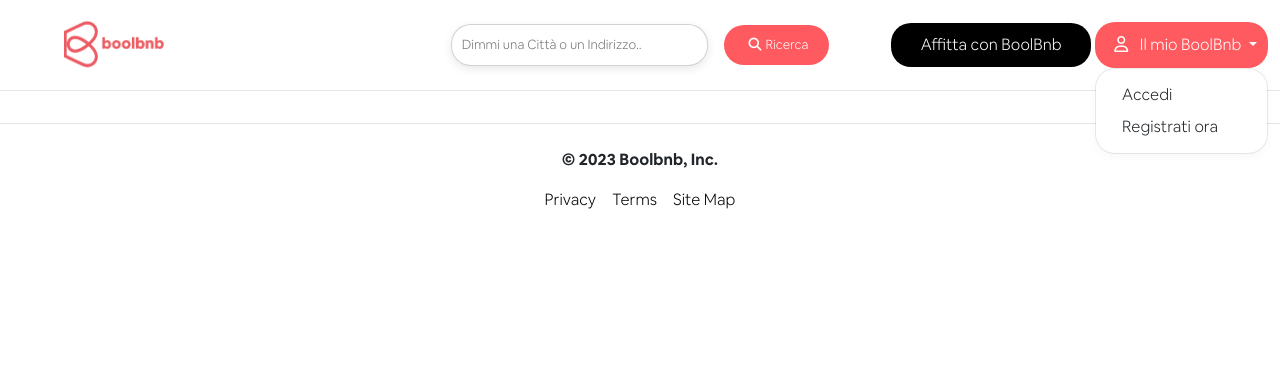
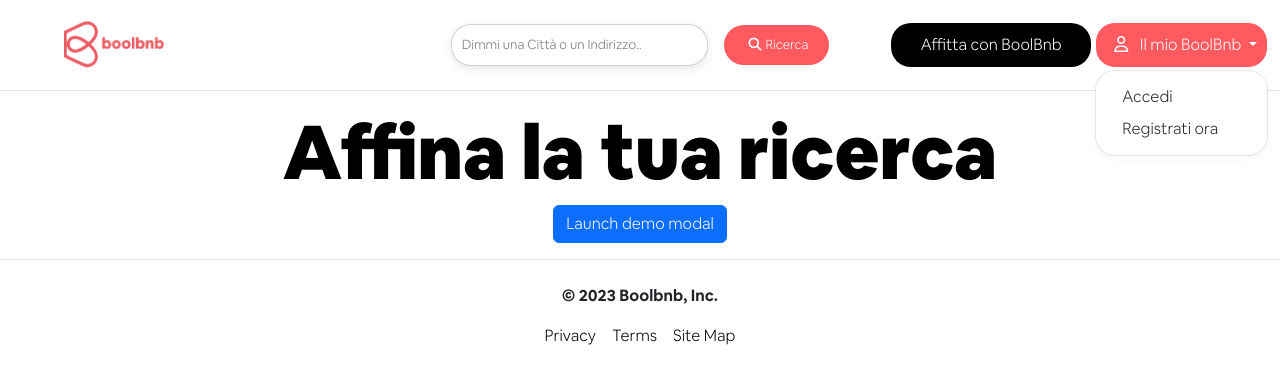
Before and after one commit to fabioSirigu/frontoffice_boolbnb, a Vue app: page /search in a window 1280 px wide. Both pictures are taken after a click on the button "Il mio BoolBnb". Shown: the top 384 px of the page. Built offline with nearby package versions, Linux system fonts and the light colour scheme.

Commit message:
Fixed header and wip search

```diff
--- a/index.html
+++ b/index.html
@@ -10,8 +10,5 @@
   <body>
     <div id="app"></div>
     <script type="module" src="/src/main.js"></script>
-    <script src="https://code.jquery.com/jquery-3.3.1.slim.min.js" integrity="sha384-q8i/X+965DzO0rT7abK41JStQIAqVgRVzpbzo5smXKp4YfRvH+8abtTE1Pi6jizo" crossorigin="anonymous"></script>
-    <script src="https://cdn.jsdelivr.net/npm/popper.js@1.14.3/dist/umd/popper.min.js" integrity="sha384-ZMP7rVo3mIykV+2+9J3UJ46jBk0WLaUAdn689aCwoqbBJiSnjAK/l8WvCWPIPm49" crossorigin="anonymous"></script>
-    <script src="https://cdn.jsdelivr.net/npm/bootstrap@4.1.3/dist/js/bootstrap.min.js" integrity="sha384-ChfqqxuZUCnJSK3+MXmPNIyE6ZbWh2IMqE241rYiqJxyMiZ6OW/JmZQ5stwEULTy" crossorigin="anonymous"></script>
   </body>
 </html>
--- a/src/assets/scss/style.scss
+++ b/src/assets/scss/style.scss
@@ -113,5 +113,4 @@ body {
         font-size: 12px;
     }
 
-
 }
--- a/src/components/HeaderContent.vue
+++ b/src/components/HeaderContent.vue
@@ -97,7 +97,7 @@ export default {
             '/' +
             this.radius
           );
-          this.$router.replace({ name: 'search', query: { results: response.data } });
+          this.$router.replace({ name: 'search', params: { cityName: this.query }, query: { results: response.data } });
       } catch (error) {
         console.error(error);
       }
@@ -133,7 +133,9 @@ export default {
                 </li>
               </ul>
             </div>
-            <a class="search_button" @click="searchHomesAndSearch()"><span><i
+            <a class="search_button" v-if="this.query.length < 1"><span><i
+                  class="fa-solid fa-magnifying-glass px-1"></i></span>Ricerca</a>
+            <a class="search_button" v-else @click="searchHomesAndSearch()"><span><i
                   class="fa-solid fa-magnifying-glass px-1"></i></span>Ricerca</a>
           </div>
         </div>
@@ -142,17 +144,22 @@ export default {
             <a class="affitta_header" :href="this.api_url + '/admin/homes/create'">Affitta con BoolBnb</a>
             <div class="user_dropdown_wrapper">
               <div class="user_dropdown_elements">
-                <div class="btn-group">
-                  <button type="button" class="btn user_header dropdown-toggle" data-toggle="dropdown"
-                    aria-haspopup="true" aria-expanded="false">
+                <div class="dropdown">
+                <div class="dropdown">
+                  <button class="btn user_header dropdown-toggle" type="button" data-bs-toggle="dropdown" aria-expanded="false">
                     <i class="fa-regular fa-user px-2"></i>
                     Il mio BoolBnb
-                  </button>
-                  <div class="dropdown-menu dropdown_user">
-                    <a class="dropdown-item dropdown_user_item" :href="`${this.api_url}/login`">Accedi</a>
-                    <a class="dropdown-item dropdown_user_item" :href="`${this.api_url}/register`">Registrati
-                      ora</a>
-                  </div>
+                    </button>
+                    <ul class="dropdown-menu dropdown dropdown_user">
+                      <li>
+                        <a class="dropdown-item dropdown_user_item" :href="`${this.api_url}/login`">Accedi</a>
+                      </li>
+                      <li>
+                        <a class="dropdown-item dropdown_user_item" :href="`${this.api_url}/register`">Registrati
+                          ora</a>
+                      </li>
+                    </ul>
+                </div>
                 </div>
               </div>
             </div>
--- a/src/components/MainContent.vue
+++ b/src/components/MainContent.vue
@@ -102,7 +102,7 @@ export default {
     </div>
 </template>
 
-<style lang="scss" scoped>
+<style lang="scss">
 .main_title {
     color: black;
     font-weight: 800;
--- a/src/main.js
+++ b/src/main.js
@@ -1,7 +1,7 @@
 import { createApp, reactive } from 'vue'
 import './assets/scss/style.scss'
 import { router } from './router';
-import '../node_modules/bootstrap/js/src/dropdown';
+import * as bootstrap from 'bootstrap';
 import App from './App.vue'
 
 export const store = reactive({
--- a/src/views/SearchResults.vue
+++ b/src/views/SearchResults.vue
@@ -10,7 +10,8 @@ export default {
       api_url: store.api_base_url,
       results: [],
       error: '',
-      max: 30
+      max: 30,
+      cityName: ''
     };
   },
   props: [
@@ -18,6 +19,7 @@ export default {
   ],
   created() {
     this.results = this.$route.query.results;
+    this.cityName = this.$route.params.cityName;
   },
   methods : {
     imageConverter(way) {
@@ -38,8 +40,39 @@ export default {
 </script>
 
 <template>
+<div>
   <div class="search_results_wrapper">
     <div class="search_results_elements py-3">
+      <div class="titles_wrapper">
+        <div class="titles_elements text-center">
+          <h1 class="main_title black">
+              Affina la tua ricerca
+          </h1>
+          <!-- Button trigger modal -->
+          <button type="button" class="btn btn-primary" data-bs-toggle="modal" data-bs-target="#exampleModal">
+            Launch demo modal
+          </button>
+
+          <!-- Modal -->
+          <div class="modal fade" id="exampleModal" tabindex="-1" aria-labelledby="exampleModalLabel" aria-hidden="true">
+            <div class="modal-dialog">
+              <div class="modal-content">
+                <div class="modal-header">
+                  <h1 class="modal-title fs-5" id="exampleModalLabel">Modal title</h1>
+                  <button type="button" class="btn-close" data-bs-dismiss="modal" aria-label="Close"></button>
+                </div>
+                <div class="modal-body">
+                  ...
+                </div>
+                <div class="modal-footer">
+                  <button type="button" class="btn btn-secondary" data-bs-dismiss="modal">Close</button>
+                  <button type="button" class="btn btn-primary">Save changes</button>
+                </div>
+              </div>
+            </div>
+          </div>
+        </div>
+      </div>
       <div class="row align-items-center align-content-start">
           <div class="col-12 col-sm-12 col-md-6 col-lg-6 col-xl-6 col-xxl-3 text-center" v-for="home in filteredHomes">
               <div class="single_home_contents p-2">
@@ -57,6 +90,16 @@ export default {
         </div>
     </div>
   </div>
+</div>
+<!-- <div>
+  <div class="titles_wrapper">
+      <div class="titles_elements text-center">
+        <h1 class="main_title black">
+            Effettua la tua Ricerca
+        </h1>
+      </div>
+  </div>
+</div> -->
 </template>
 
 <style lang="scss">
```
Lines whose indentation alone changed are shown as unchanged.
